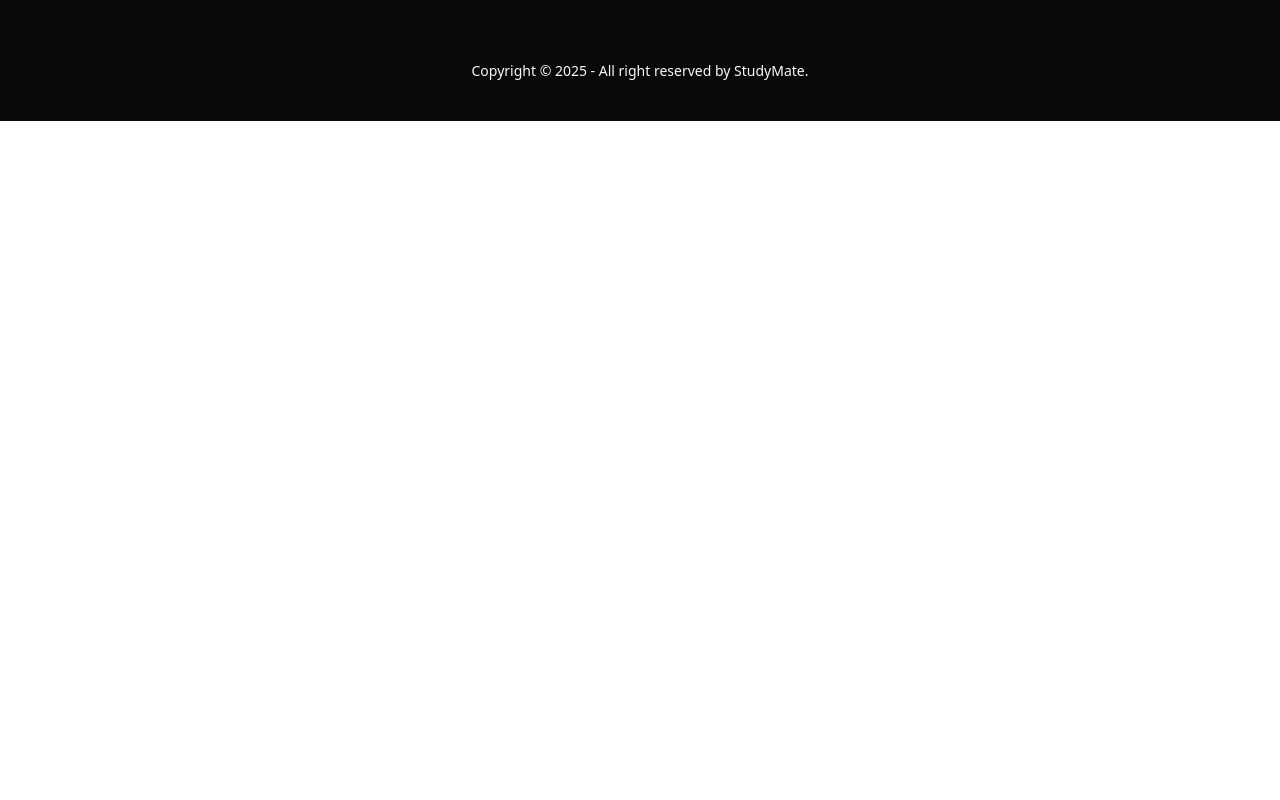
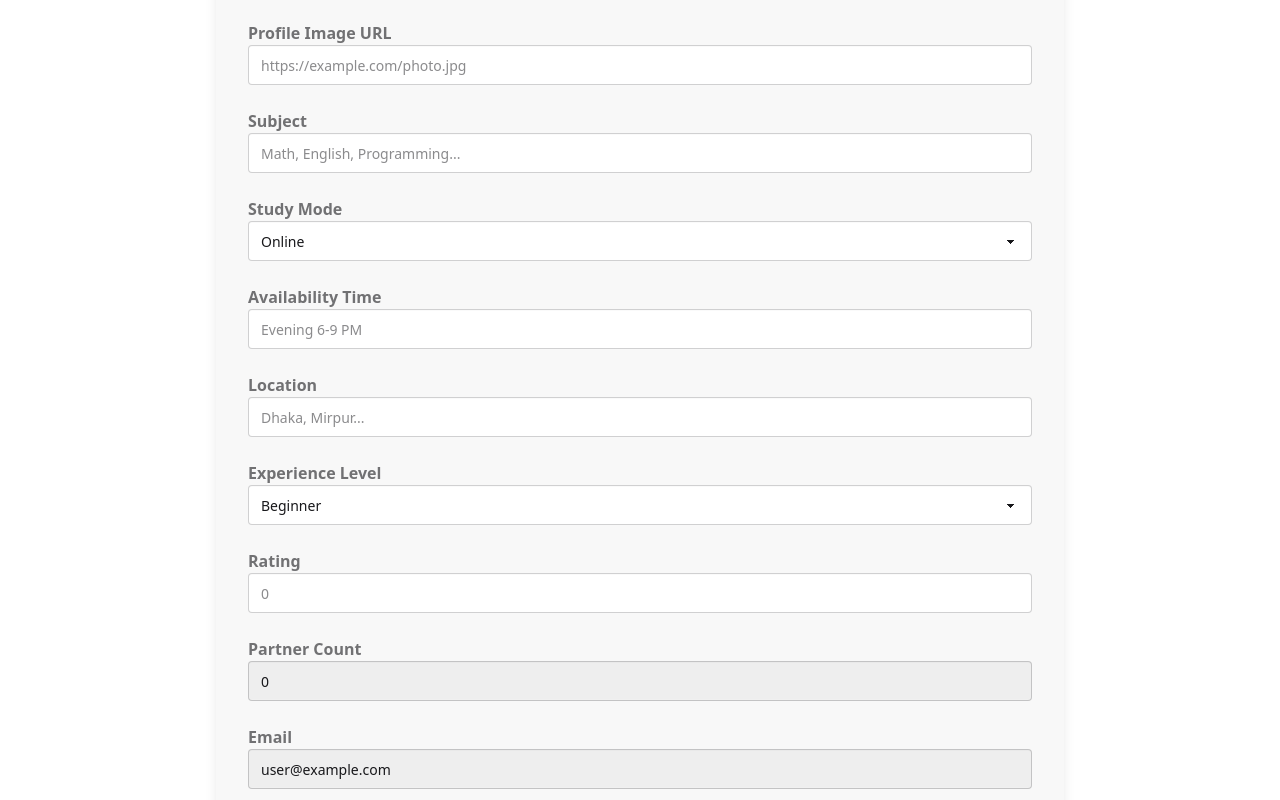
Before and after one commit to rifat584/study-mate-client-asn10, a React (Vite) app: page /create-partner-profile in a window 1280 px wide. Shown: the part 300-1100 px from the top of the page. Before the commit the page ends 800 px from the top, so only its background shows below. Built offline with nearby package versions, Linux system fonts and the light colour scheme; no server answers; sample sign-in values are in the browser's storage.

Commit message:
added create profile page and API

```diff
--- a/src/Components/PartnerCard.jsx
+++ b/src/Components/PartnerCard.jsx
@@ -37,7 +37,7 @@ const PartnerCard = ({ partner }) => {
           )}
         </div>
         <Link
-          to={`/partners/details/${partner._id}`}
+          to={`/partner/details/${partner._id}`}
           className="btn btn-primary mt-4"
         >
           View Profile
--- a/src/Components/StudyPartnerCard.jsx
+++ b/src/Components/StudyPartnerCard.jsx
@@ -19,7 +19,7 @@ const StudyPartnerCard = ({ partner }) => {
           </div>
         </div>
         <div className="badge badge-outline">{partner.subject}</div>
-        <Link to={`/partners/details/${partner._id}`} className="btn btn-primary mt-2">View Profile</Link>
+        <Link to={`/partner/details/${partner._id}`} className="btn btn-primary mt-2">View Profile</Link>
       </div>
     </div>
   );
--- a/src/Components/StudyPartnerDetails.jsx
+++ b/src/Components/StudyPartnerDetails.jsx
@@ -1,12 +1,14 @@
-import React from "react";
+import React, { useState } from "react";
 import ContentContainer from "../Containers/ContentContainer";
 import { useLoaderData, useParams } from "react-router";
 import { FaStar } from "react-icons/fa";
 import { LuBadgeCheck, LuBadgeX } from "react-icons/lu";
+import axios from "axios";
+import Swal from "sweetalert2";
 
 const StudyPartnerDetails = () => {
   const { id } = useParams();
-  const partner = useLoaderData();
+  const partnerDetails = useLoaderData();
   const {
     availabilityTime,
     email,
@@ -19,8 +21,25 @@ const StudyPartnerDetails = () => {
     studyMode,
     subject,
     _id,
-  } = partner;
+  } = partnerDetails;
+  const [partner, setPartner] = useState(patnerCount);
+
   // console.log(id, partner);
+  const handlePartnerRequest = () => {
+    axios.patch(`http://localhost:3000/partner/${id}`).then((res) => {
+      if (res.data.modifiedCount) {
+        setPartner(partner + 1);
+        Swal.fire({
+          position: "center",
+          icon: "success",
+          title: "Your Partner Request has been Sent!",
+          showConfirmButton: false,
+          timer: 1500,
+        });
+      }
+    });
+  };
+  // console.log(partner);
 
   return (
     <ContentContainer>
@@ -37,7 +56,10 @@ const StudyPartnerDetails = () => {
                 <FaStar /> {rating}
               </div>
             </div>
-            <button className="btn btn-primary btn-lg w-full my-auto">
+            <button
+              className="btn btn-primary btn-lg w-full my-auto"
+              onClick={handlePartnerRequest}
+            >
               Send Partner Request
             </button>
           </div>
@@ -76,7 +98,7 @@ const StudyPartnerDetails = () => {
               </div>
               <div className="stat bg-base-200 rounded-xl shadow p-4 w-40">
                 <div className="stat-title text-sm">Partners</div>
-                <div className="stat-value text-lg">{patnerCount}</div>
+                <div className="stat-value text-lg">{partner}</div>
               </div>
             </div>
             <div className="p-4 bg-base-200 rounded-xl shadow">
--- a/src/Pages/CreatePartnerProfile.jsx
+++ b/src/Pages/CreatePartnerProfile.jsx
@@ -1,9 +1,198 @@
-import React from 'react';
+import React, { useContext } from "react";
+import AuthContext from "../Providers/AuthContext";
+import axios from "axios";
+import Swal from "sweetalert2";
 
 const CreatePartnerProfile = () => {
+  const { user } = useContext(AuthContext);
+  const handleProfileCreate = (e) => {
+    e.preventDefault();
+    const name = e.target.name.value;
+    const profileimage = e.target.profileimage.value;
+    const subject = e.target.subject.value;
+    const studyMode = e.target.studyMode.value;
+    const availabilityTime = e.target.availabilityTime.value;
+    const location = e.target.location.value;
+    const experienceLevel = e.target.experienceLevel.value;
+    const rating = Number(e.target.rating.value);
+    const patnerCount = Number(e.target.patnerCount.value);
+    const email = e.target.email.value;
+
+    const partnerProfileInfo = {
+      name,
+      email,
+      profileimage,
+      subject,
+      studyMode,
+      availabilityTime,
+      location,
+      experienceLevel,
+      rating,
+      patnerCount,
+    };
+
+    axios
+      .post(`http://localhost:3000/partners`, partnerProfileInfo)
+      .then((res) => {
+        if (res.data.insertedId) {
+          e.target.reset();
+          Swal.fire({
+            position: "center",
+            title: "Your profile has been created successfully",
+            icon: "success",
+            showConfirmButton: false,
+            timer: 1500
+          });
+        }
+      });
+  };
+
   return (
-    <div>
-      Partner Profile Create
+    <div className="max-w-4xl mx-auto px-6 py-10 min-h-screen">
+      <h1 className="text-5xl font-bold mb-12 text-center">
+        Create Partner Profile
+      </h1>
+
+      <form
+        onSubmit={handleProfileCreate}
+        className="bg-base-200 p-8 rounded-md shadow-lg space-y-6"
+      >
+        <div className="form-control">
+          <label className="label">
+            <span className="label-text font-semibold">Full Name</span>
+          </label>
+          <input
+            type="text"
+            name="name"
+            required
+            placeholder="Enter your full name"
+            className="input input-bordered w-full"
+          />
+        </div>
+
+        <div className="form-control">
+          <label className="label">
+            <span className="label-text font-semibold">Profile Image URL</span>
+          </label>
+          <input
+            type="url"
+            name="profileimage"
+            required
+            placeholder="https://example.com/photo.jpg"
+            className="input input-bordered w-full"
+          />
+        </div>
+
+        <div className="form-control">
+          <label className="label">
+            <span className="label-text font-semibold">Subject</span>
+          </label>
+          <input
+            type="text"
+            name="subject"
+            required
+            placeholder="Math, English, Programming..."
+            className="input input-bordered w-full"
+          />
+        </div>
+
+        <div className="form-control">
+          <label className="label">
+            <span className="label-text font-semibold">Study Mode</span>
+          </label>
+          <select
+            name="studyMode"
+            className="select select-bordered w-full"
+            required
+          >
+            <option>Online</option>
+            <option>Offline</option>
+          </select>
+        </div>
+
+        <div className="form-control">
+          <label className="label">
+            <span className="label-text font-semibold">Availability Time</span>
+          </label>
+          <input
+            type="text"
+            name="availabilityTime"
+            required
+            placeholder="Evening 6-9 PM"
+            className="input input-bordered w-full"
+          />
+        </div>
+
+        <div className="form-control">
+          <label className="label">
+            <span className="label-text font-semibold">Location</span>
+          </label>
+          <input
+            type="text"
+            name="location"
+            required
+            placeholder="Dhaka, Mirpur..."
+            className="input input-bordered w-full"
+          />
+        </div>
+
+        <div className="form-control">
+          <label className="label">
+            <span className="label-text font-semibold">Experience Level</span>
+          </label>
+          <select
+            name="experienceLevel"
+            className="select select-bordered w-full"
+            required
+          >
+            <option>Beginner</option>
+            <option>Intermediate</option>
+            <option>Expert</option>
+          </select>
+        </div>
+
+        <div className="form-control">
+          <label className="label">
+            <span className="label-text font-semibold">Rating</span>
+          </label>
+          <input
+            type="number"
+            name="rating"
+            placeholder="0"
+            className="input input-bordered w-full"
+          />
+        </div>
+
+        <div className="form-control">
+          <label className="label">
+            <span className="label-text font-semibold">Partner Count</span>
+          </label>
+          <input
+            type="number"
+            name="patnerCount"
+            readOnly
+            value={0}
+            className="input input-bordered w-full bg-base-300"
+          />
+        </div>
+
+        <div className="form-control">
+          <label className="label">
+            <span className="label-text font-semibold">Email</span>
+          </label>
+          <input
+            type="email"
+            name="email"
+            readOnly
+            value={user?.email}
+            className="input input-bordered w-full bg-base-300"
+          />
+        </div>
+
+        <button className="btn btn-primary w-full text-lg" type="submit">
+          Create Profile
+        </button>
+      </form>
     </div>
   );
 };
--- a/src/Routes/MainRouter.jsx
+++ b/src/Routes/MainRouter.jsx
@@ -52,8 +52,8 @@ const router = createBrowserRouter([
         ),
       },
       {
-        path: "/partners/details/:id",
-        loader: ({params})=>fetch(`http://localhost:3000/partners-details/${params.id}`),
+        path: "/partner/details/:id",
+        loader: ({params})=>fetch(`http://localhost:3000/partner-details/${params.id}`),
         hydrateFallbackElement: <Spinner/>,
         element: (
           <PrivateRouter>
```
